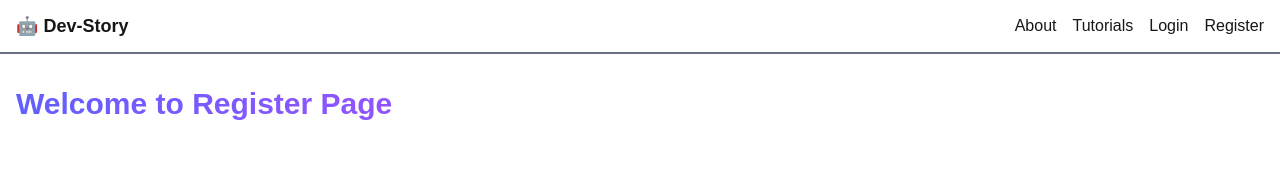
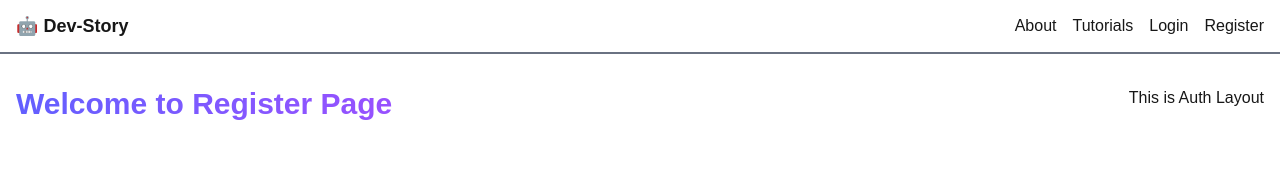
Before and after one commit to the-abed/next-first, a Next.js app: page /register in a window 1280 px wide. Shown: the top 176 px of the page. Built offline with nearby package versions, Linux system fonts and the light colour scheme.

Commit message:
create auth layout

```diff
--- /dev/null
+++ b/src/app/(auth)/layout.jsx
@@ -0,0 +1,17 @@
+import React from 'react';
+
+const AuthLayout = ({children}) => {
+    return (
+        <div className='flex min-h-screen gap-5'>
+
+
+            <div className='flex-1'>{children}</div>
+
+             <div lassName='flex-2'>
+                <h2>This is Auth Layout</h2>
+             </div>
+        </div>
+    );
+};
+
+export default AuthLayout;
```
